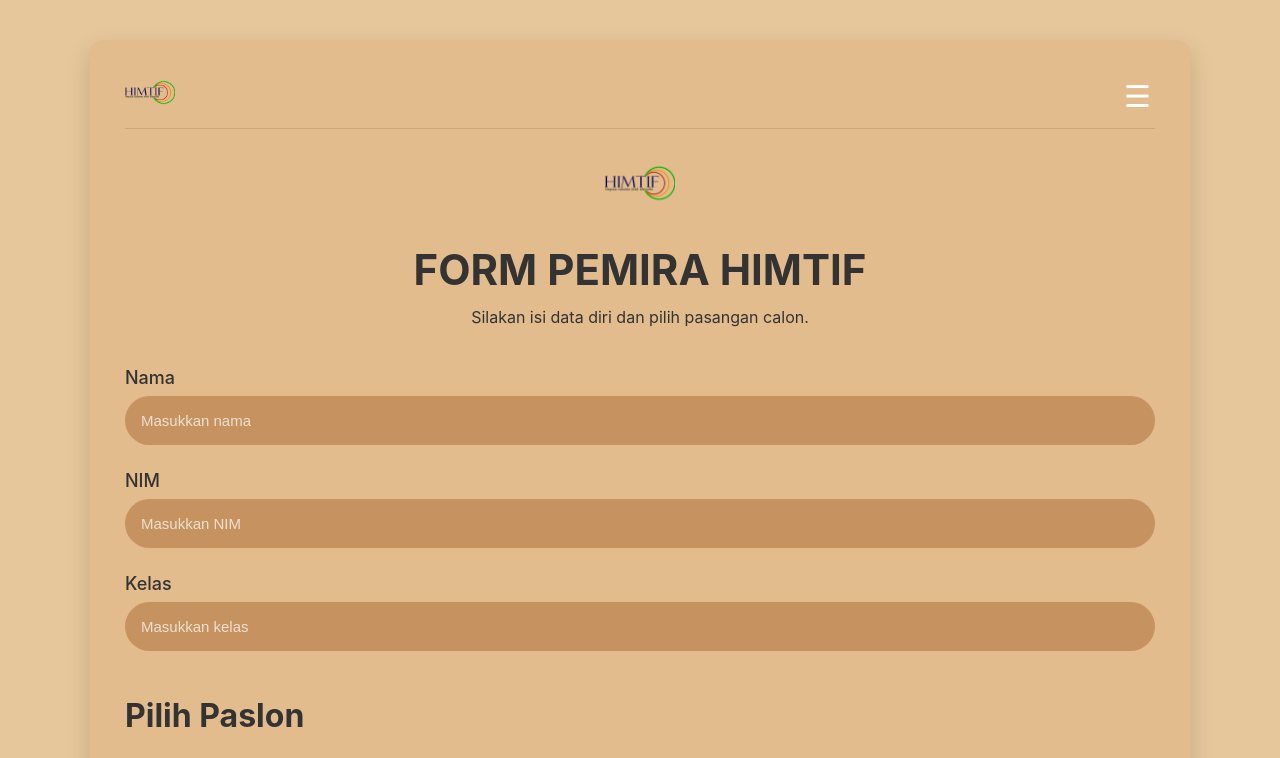
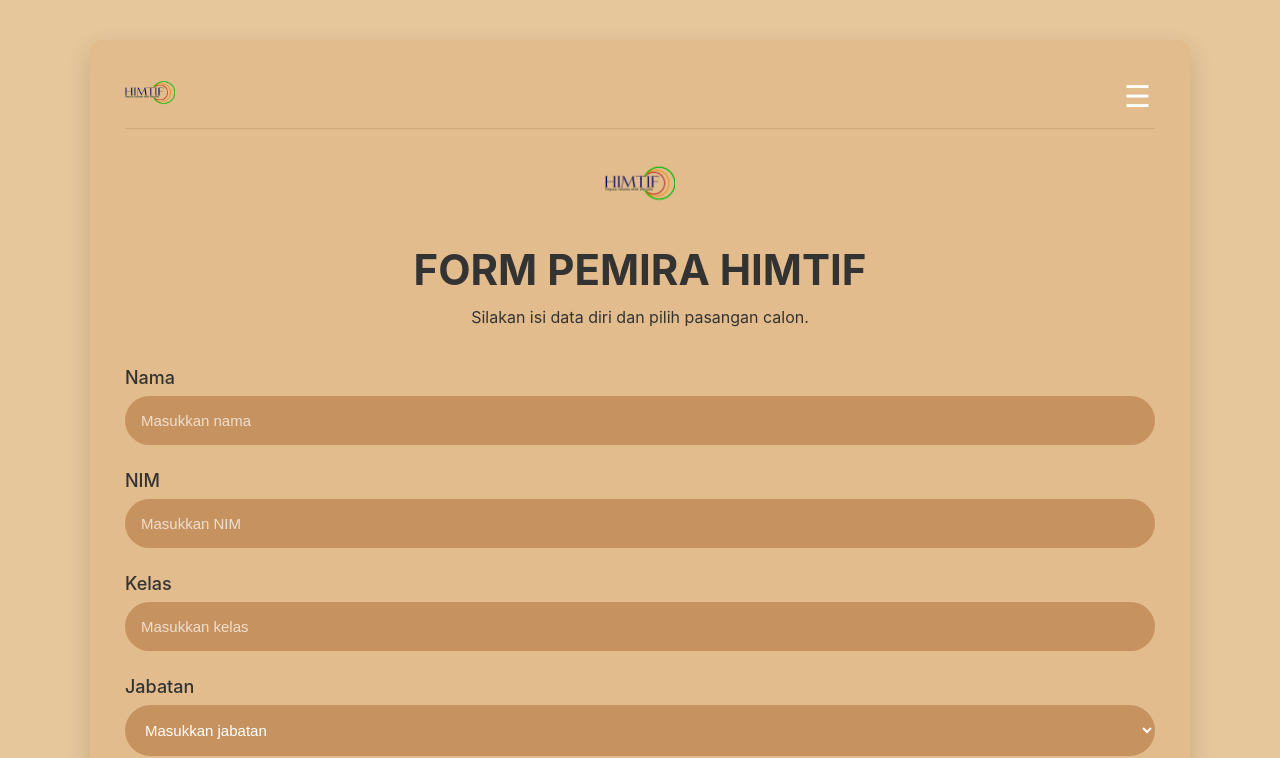
Before and after one commit to Jiwa2/Himtifunpam, a React (Vite) app: page /Formpemira in a window 1280 px wide. Shown: the top 758 px of the page. Built offline with nearby package versions, Linux system fonts and the light colour scheme.

Commit message:
update: setup form pemira dan integrasi supabase (backend)

```diff
--- a/package.json
+++ b/package.json
@@ -10,10 +10,11 @@
     "preview": "vite preview"
   },
   "dependencies": {
+    "@supabase/supabase-js": "^2.106.2",
     "react": "^19.2.4",
     "react-dom": "^19.2.4",
     "react-icons": "^5.6.0",
-    "react-router-dom": "^7.14.0"
+    "react-router-dom": "^7.15.1"
   },
   "devDependencies": {
     "@eslint/js": "^9.39.4",
--- a/src/pages/formpemira.css
+++ b/src/pages/formpemira.css
@@ -128,7 +128,8 @@
   font-weight: 500;
 }
 
-.input-group input {
+.input-group input,
+.input-group select {
   padding: 16px;
   border-radius: 30px;
   border: none;
@@ -136,16 +137,24 @@
   color: white;
   outline: none;
   font-size: 15px;
+  width: 100%;
+  box-sizing: border-box;
   transition: all 0.3s ease;
 }
 
-.input-group input:focus {
+.input-group input:focus,
+.input-group select:focus {
   background: #b37d4a;
   box-shadow: 0 0 0 3px rgba(92, 70, 51, 0.2);
 }
 
 .input-group input::placeholder {
   color: rgba(255,255,255,0.7);
+}
+
+.input-group select option {
+  background: #c69360;
+  color: white;
 }
 
 .pilihan-title {
@@ -177,7 +186,6 @@
   border-color: #a87b54;
 }
 
-/* --- TRICK UTAMA: STYLE VISUAL KETIKA PASLON DIPILIH --- */
 .paslon-card:has(input:checked) {
   background: rgba(255, 255, 255, 0.25);
   border: 3px solid #ffffff;
--- a/src/pages/formpemira.jsx
+++ b/src/pages/formpemira.jsx
@@ -1,13 +1,17 @@
 import { useState } from "react";
 import { Link } from "react-router-dom";
+import { supabase } from "../supabaseClient";
 import "./formpemira.css";
 
 export default function Formpemira() {
   const [open, setOpen] = useState(false);
+  const [loading, setLoading] = useState(false);
+
   const [formData, setFormData] = useState({
     nama: "",
     nim: "",
     kelas: "",
+    jabatan: "",
     paslon: ""
   });
 
@@ -18,9 +22,10 @@
     });
   };
 
-  const handleSubmit = (e) => {
+  const handleSubmit = async (e) => {
     e.preventDefault();
-    if (!formData.nama || !formData.nim || !formData.kelas) {
+
+    if (!formData.nama || !formData.nim || !formData.kelas || !formData.jabatan) {
       alert("Silakan lengkapi data diri Anda terlebih dahulu!");
       return;
     }
@@ -29,84 +34,72 @@
       return;
     }
 
-    // Tampilkan data pilihan di console atau integrasikan dengan API backend
-    console.log("Data Pemilih & Pilihan:", formData);
-    alert(`Terima kasih ${formData.nama}, pilihan Anda berhasil dikirim!`);
+    setLoading(true);
+
+    const { data, error } = await supabase
+      .from("votes")
+      .insert([
+        {
+          nama: formData.nama,
+          nim: formData.nim,
+          kode_kelas: formData.kelas,
+          jabatan: formData.jabatan,
+          paslon: formData.paslon,
+        },
+      ]);
+
+    setLoading(false);
+
+    if (error) {
+      if (error.code === "23505") {
+        alert("⚠️ Gagal! NIM atau Kelas ini sudah terdaftar untuk memberikan suara.");
+      } else {
+        alert("Terjadi kesalahan sistem: " + error.message);
+      }
+    } else {
+      alert(`🎉 Berhasil! Terima kasih ${formData.nama}, suara Anda untuk posisi ${formData.jabatan} berhasil dikirim!`);
+
+      setFormData({
+        nama: "",
+        nim: "",
+        kelas: "",
+        jabatan: "",
+        paslon: ""
+      });
+    }
   };
 
   return (
     <div className="formpemira-wrapper">
       <div className="formpemira-container">
-
         <div className="formpemira-card">
 
           <div className="formpemira-navbar">
             <Link to="/">
-              <img
-                src="/images/logohimtif.png"
-                alt="HIMTIF"
-                className="logo-img"
-              />
+              <img src="/images/logohimtif.png" alt="HIMTIF" className="logo-img" />
             </Link>
-
-            <button
-              className="burger"
-              onClick={() => setOpen(true)}
-            >
-              ☰
-            </button>
+            <button className="burger" onClick={() => setOpen(true)}>☰</button>
           </div>
 
           {open && (
-            <div
-              className="sidebar-overlay"
-              onClick={() => setOpen(false)}
-            >
-              <div
-                className="sidebar"
-                onClick={(e) => e.stopPropagation()}
-              >
-                <button
-                  className="close"
-                  onClick={() => setOpen(false)}
-                >
-                  ✕
-                </button>
-
-                <Link to="/" onClick={() => setOpen(false)}>
-                  Home
-                </Link>
-                <Link to="/struktur" onClick={() => setOpen(false)}>
-                  Struktur
-                </Link>
-                <Link to="/galeri" onClick={() => setOpen(false)}>
-                  Galeri
-                </Link>
-                <Link to="/produk" onClick={() => setOpen(false)}>
-                  Produk
-                </Link>
-                <Link to="/pemira" onClick={() => setOpen(false)}>
-                  Pemira
-                </Link>
+            <div className="sidebar-overlay" onClick={() => setOpen(false)}>
+              <div className="sidebar" onClick={(e) => e.stopPropagation()}>
+                <button className="close" onClick={() => setOpen(false)}>✕</button>
+                <Link to="/" onClick={() => setOpen(false)}>Home</Link>
+                <Link to="/struktur" onClick={() => setOpen(false)}>Struktur</Link>
+                <Link to="/galeri" onClick={() => setOpen(false)}>Galeri</Link>
+                <Link to="/produk" onClick={() => setOpen(false)}>Produk</Link>
+                <Link to="/pemira" onClick={() => setOpen(false)}>Pemira</Link>
               </div>
             </div>
           )}
 
           <div className="formpemira-header">
-            <img
-              src="/images/logohimtif.png"
-              className="logo"
-              alt="logo"
-            />
+            <img src="/images/logohimtif.png" className="logo" alt="logo" />
           </div>
 
-          <h2 className="title">
-            FORM PEMIRA HIMTIF
-          </h2>
-
-          <p className="desc">
-            Silakan isi data diri dan pilih pasangan calon.
-          </p>
+          <h2 className="title">FORM PEMIRA HIMTIF</h2>
+          <p className="desc">Silakan isi data diri dan pilih pasangan calon.</p>
 
           <form className="form" onSubmit={handleSubmit}>
             <div className="input-group">
@@ -117,6 +110,7 @@
                 value={formData.nama}
                 onChange={handleChange}
                 placeholder="Masukkan nama"
+                required
               />
             </div>
 
@@ -128,6 +122,7 @@
                 value={formData.nim}
                 onChange={handleChange}
                 placeholder="Masukkan NIM"
+                required
               />
             </div>
 
@@ -139,12 +134,26 @@
                 value={formData.kelas}
                 onChange={handleChange}
                 placeholder="Masukkan kelas"
+                required
               />
             </div>
 
-            <h3 className="pilihan-title">
-              Pilih Paslon
-            </h3>
+            <div className="input-group">
+              <label>Jabatan</label>
+              <select
+                name="jabatan"
+                value={formData.jabatan}
+                onChange={handleChange}
+                required
+                style={{ cursor: 'pointer' }}
+              >
+                <option value="" disabled hidden>Masukkan jabatan</option>
+                <option value="Ketua Kelas">Ketua Kelas</option>
+                <option value="Wakil Kelas">Wakil Kelas</option>
+              </select>
+            </div>
+
+            <h3 className="pilihan-title">Pilih Paslon</h3>
 
             <div className="paslon-container">
               <label className="paslon-card">
@@ -156,26 +165,10 @@
                   onChange={handleChange}
                   hidden
                 />
-                <div className="paslon-header">
-                  Paslon 1
-                </div>
+                <div className="paslon-header">Paslon 1</div>
                 <div className="paslon-form-content">
-                  <div className="calon">
-                    <img
-                      src="/images/user.png"
-                      alt="Ketua"
-                      className="foto"
-                    />
-                    <p>Ketua</p>
-                  </div>
-                  <div className="calon">
-                    <img
-                      src="/images/user.png"
-                      alt="Wakil"
-                      className="foto"
-                    />
-                    <p>Wakil</p>
-                  </div>
+                  <div className="calon"><img src="/images/user.png" alt="Ketua" className="foto" /><p>Ketua</p></div>
+                  <div className="calon"><img src="/images/user.png" alt="Wakil" className="foto" /><p>Wakil</p></div>
                 </div>
               </label>
 
@@ -188,40 +181,20 @@
                   onChange={handleChange}
                   hidden
                 />
-                <div className="paslon-header">
-                  Paslon 2
-                </div>
+                <div className="paslon-header">Paslon 2</div>
                 <div className="paslon-form-content">
-                  <div className="calon">
-                    <img
-                      src="/images/user.png"
-                      alt="Ketua"
-                      className="foto"
-                    />
-                    <p>Ketua</p>
-                  </div>
-                  <div className="calon">
-                    <img
-                      src="/images/user.png"
-                      alt="Wakil"
-                      className="foto"
-                    />
-                    <p>Wakil</p>
-                  </div>
+                  <div className="calon"><img src="/images/user.png" alt="Ketua" className="foto" /><p>Ketua</p></div>
+                  <div className="calon"><img src="/images/user.png" alt="Wakil" className="foto" /><p>Wakil</p></div>
                 </div>
               </label>
             </div>
 
-            <button
-              type="submit"
-              className="submit-btn"
-            >
-              Kirim Pilihan
+            <button type="submit" className="submit-btn" disabled={loading}>
+              {loading ? "Mengirim Pilihan..." : "Kirim Pilihan"}
             </button>
           </form>
 
         </div>
-
       </div>
     </div>
   );
--- /dev/null
+++ b/src/supabaseClient.js
@@ -0,0 +1,6 @@
+import { createClient } from '@supabase/supabase-js';
+
+const supabaseUrl = 'https://kpclztrjnmzfnvuedpmq.supabase.co';
+const supabaseKey = 'eyJhbGciOiJIUzI1NiIsInR5cCI6IkpXVCJ9.eyJpc3MiOiJzdXBhYmFzZSIsInJlZiI6ImtwY2x6dHJqbm16Zm52dWVkcG1xIiwicm9sZSI6ImFub24iLCJpYXQiOjE3Nzk4MDczOTUsImV4cCI6MjA5NTM4MzM5NX0.VQ4u9CCnFiCVAscVYQodPNhqlXqL4avIwGIAmnSENTQ';
+
+export const supabase = createClient(supabaseUrl, supabaseKey);
```
Also changed, not shown: 1 other file (tests, documents, lock files or other folders).
